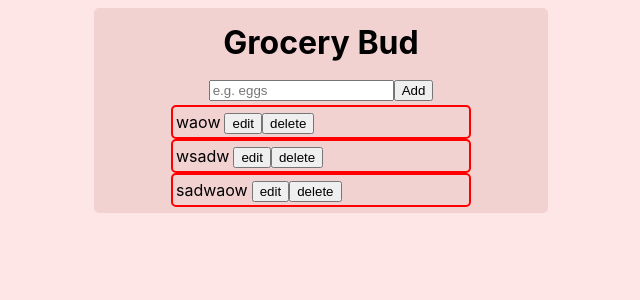
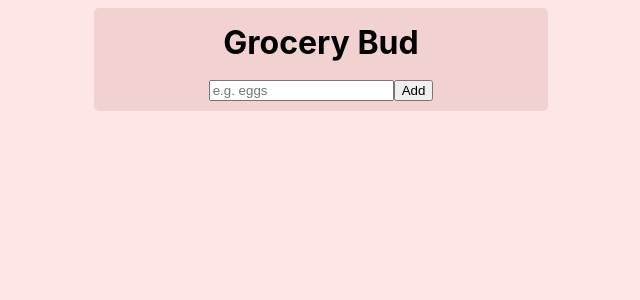
Before and after one commit to alaspaul/MTProj, a React (Vite) app in the folder 01-midtermproject/: page / in a window 1280 px wide. Shown: the top 300 px of the page, without its empty margins (319-959 px from the left). Built offline with nearby package versions, Linux system fonts and the light colour scheme.

Commit message:
removed grocery items list

```diff
--- a/01-midtermproject/src/Grocery-Data.json
+++ b/01-midtermproject/src/Grocery-Data.json
@@ -1,12 +1,4 @@
 [
-    {"id":1,
-     "item":"waow"
-    },
-    {"id":2,
-     "item":"wsadw"
-    },
-    {"id":3,
-     "item":"sadwaow"
-    }
+
 
 ]
```
Also changed, not shown: 01-midtermproject/src/App.jsx (line endings or trailing spaces).
